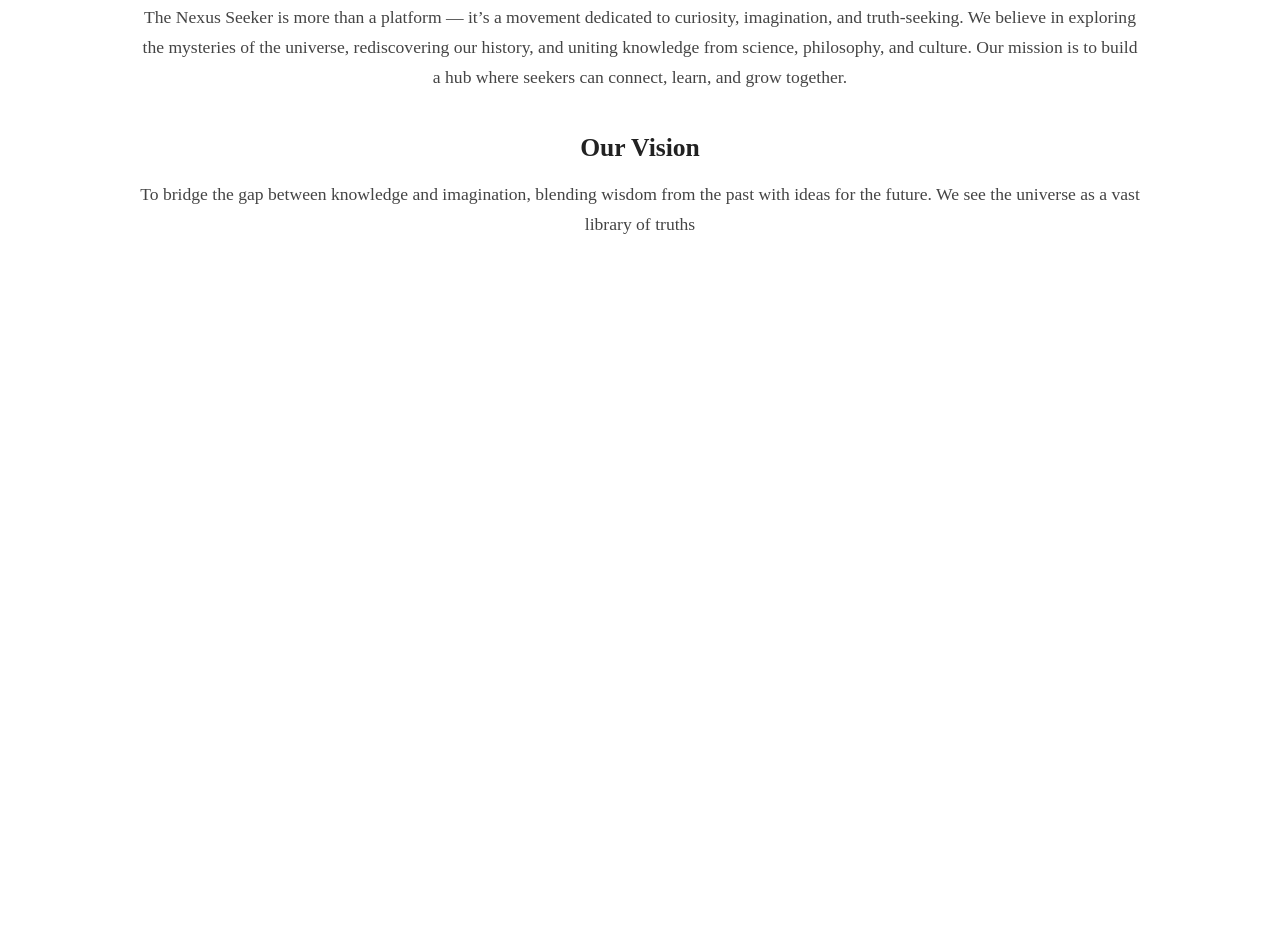
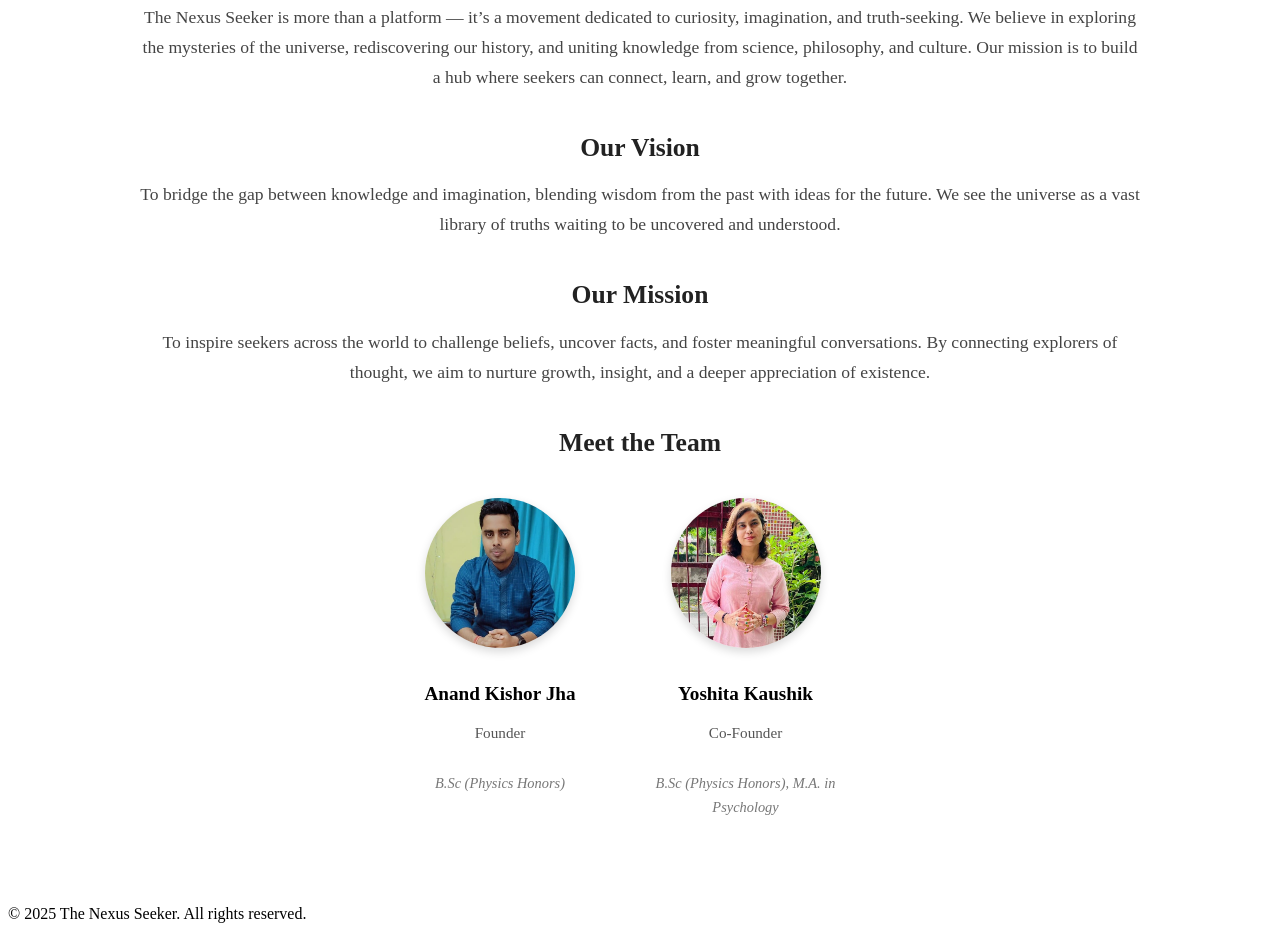
Before and after one commit to thenexusseeker/blog, a plain HTML site: page about.html in a window 1280 px wide. Shown: the part 253-1192 px from the top of the page. Before the commit the page ends 800 px from the top, so only its background shows below. Drawn offline with Linux system fonts and the light colour scheme.

Commit message:
Update about.html

```diff
--- a/about.html
+++ b/about.html
@@ -34,4 +34,35 @@
     <h2>Our Vision</h2>
     <p>
       To bridge the gap between knowledge and imagination, blending wisdom from the past with ideas for the future.
-      We see the universe as a vast library of truths
+      We see the universe as a vast library of truths waiting to be uncovered and understood.
+    </p>
+
+    <h2>Our Mission</h2>
+    <p>
+      To inspire seekers across the world to challenge beliefs, uncover facts, and foster meaningful conversations.
+      By connecting explorers of thought, we aim to nurture growth, insight, and a deeper appreciation of existence.
+    </p>
+
+    <h2>Meet the Team</h2>
+    <div class="team">
+      <div class="team-member">
+        <img src="founder.jpg" alt="Anand Kishor Jha - Founder">
+        <h3>Anand Kishor Jha</h3>
+        <p>Founder</p>
+        <p class="edu">B.Sc (Physics Honors)</p>
+      </div>
+      <div class="team-member">
+        <img src="cofounder.jpg" alt="Yoshita Kaushik - Co-Founder">
+        <h3>Yoshita Kaushik</h3>
+        <p>Co-Founder</p>
+        <p class="edu">B.Sc (Physics Honors), M.A. in Psychology</p>
+      </div>
+    </div>
+  </section>
+
+  <!-- Footer -->
+  <footer>
+    <p>© 2025 The Nexus Seeker. All rights reserved.</p>
+  </footer>
+</body>
+</html>
```
